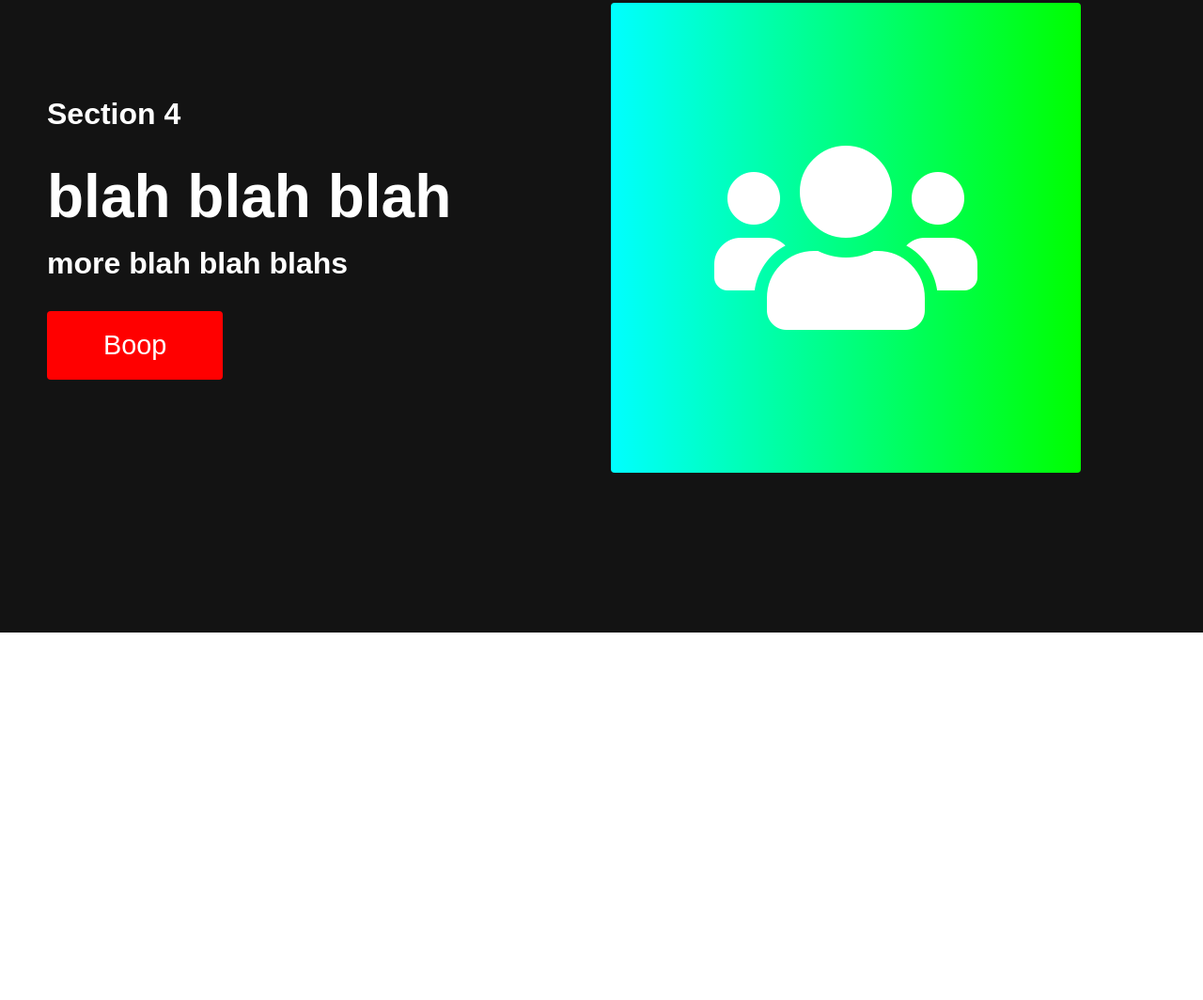
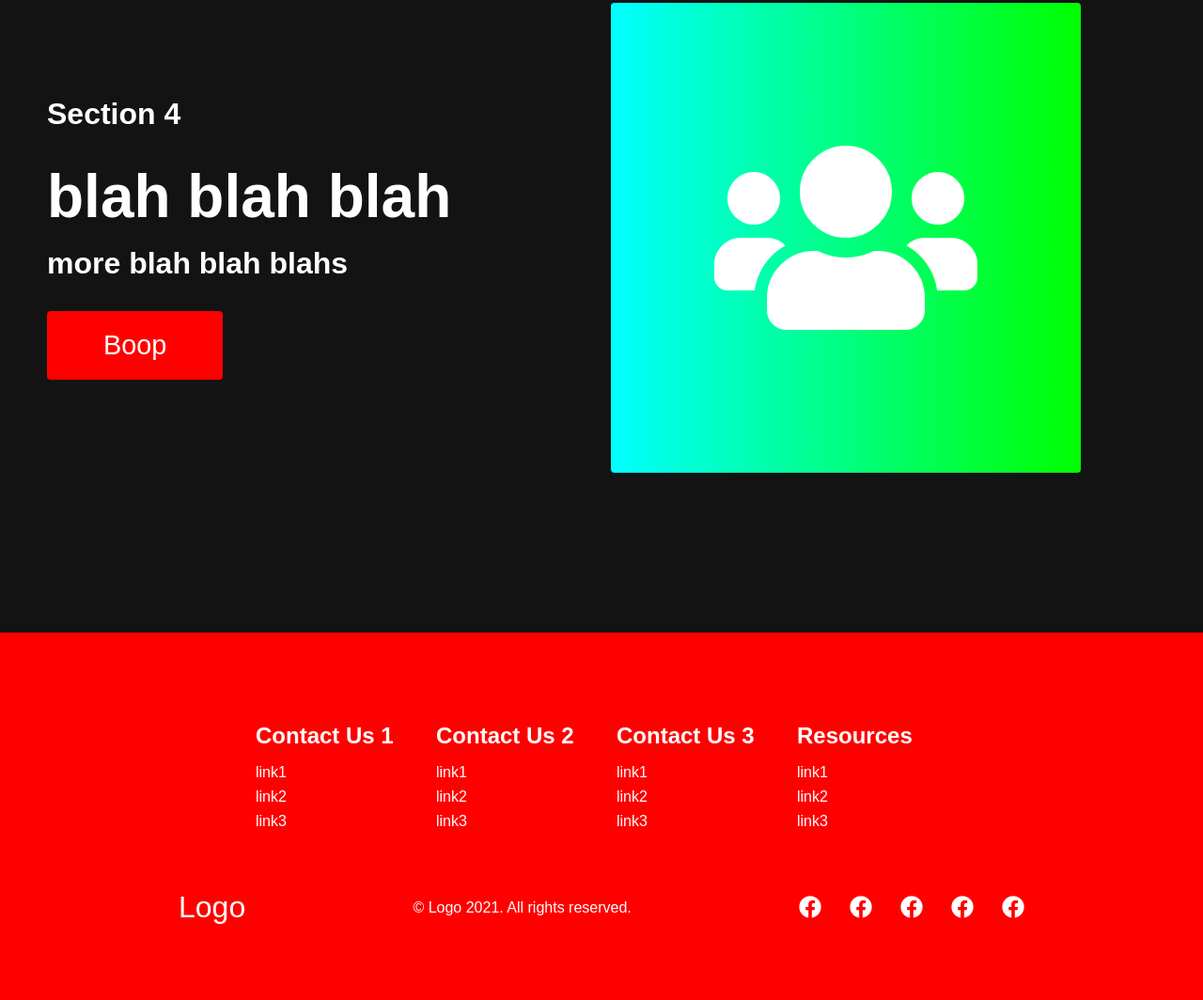
Before and after one commit to fosterhorak/template_simple_biz_site, a plain HTML site: page index.html in a window 1280 px wide. Shown: the part 3195-4259 px from the top of the page at 94% size. Before the commit the page ends 3868 px from the top, so only its background shows below. Drawn offline with Linux system fonts and the light colour scheme.

Commit message:
footer html & css

```diff
--- a/index.html
+++ b/index.html
@@ -122,15 +122,64 @@
 
         </div>
     </div>
-
-
-
     <!-- end section4 -->
 
 
+    <!-- footer -->
+    <div class="footer">
+        <div class="footer_links">
+
+            <div class="footer_link-wrapper">
+                <div class="footer_link-items">
+                    <h2>Contact Us 1</h2>
+                    <a href="/sign-up">link1</a>
+                    <a href="/sign-up">link2</a>
+                    <a href="/sign-up">link3</a>
+                </div>
+                <div class="footer_link-items">
+                    <h2>Contact Us 2</h2>
+                    <a href="/sign-up">link1</a>
+                    <a href="/sign-up">link2</a>
+                    <a href="/sign-up">link3</a>
+                </div>
+            </div>
+
+            <div class="footer_link-wrapper">
+                <div class="footer_link-items">
+                    <h2>Contact Us 3</h2>
+                    <a href="/sign-up">link1</a>
+                    <a href="/sign-up">link2</a>
+                    <a href="/sign-up">link3</a>
+                </div>
+                <div class="footer_link-items">
+                    <h2>Resources</h2>
+                    <a href="/sign-up">link1</a>
+                    <a href="/sign-up">link2</a>
+                    <a href="/sign-up">link3</a>
+                </div>
+            </div>
+
+        </div>
+
+        <section class="social_media">
+            <div class="social_media-wrap">
+                <div class="footer_logo">
+                    <a href="/" id="footer_logo">Logo</a>
+                </div>
+                <p class="website_rights">© Logo 2021. All rights reserved.</p>
+                <div class="social_icons">
+                    <a href="/" class="social_icon_link" target="_blank"><i class="fab fa-facebook"></i></a>
+                    <a href="/" class="social_icon_link" target="_blank"><i class="fab fa-facebook"></i></a>
+                    <a href="/" class="social_icon_link" target="_blank"><i class="fab fa-facebook"></i></a>
+                    <a href="/" class="social_icon_link" target="_blank"><i class="fab fa-facebook"></i></a>
+                    <a href="/" class="social_icon_link" target="_blank"><i class="fab fa-facebook"></i></a>
+                </div>
+            </div>
+        </section>
 
 
-
+    </div>
+    <!-- end footer -->
     <script src="site-scripts.js"></script>
 </body>
 </html>
--- a/styles.css
+++ b/styles.css
@@ -652,10 +652,114 @@
 /* end section4 styling */
 
 
+/* footer styling */
+.footer {
+    background-color: red;
+    padding: 5rem 0;
+    display: flex;
+    flex-direction: column;
+    justify-content: center;
+    align-items: center;
+}
 
+#footer_logo {
+    color: #fff;
+    display: flex;
+    align-items: center;
+    cursor: pointer;
+    text-decoration: none;
+    font-size: 2rem;
+}
 
+.footer_links {
+    width: 100%;
+    max-width: 1000px;
+    display: flex;
+    justify-content: center;
+}
 
+.footer_link-wrapper {
+    display: flex;
+}
 
-/* footer styling */
+.footer_link-items {
+    display: flex;
+    flex-direction: column;
+    align-items: flex-start;
+    margin: 16px;
+    text-align: left;
+    width: 160px;
+    box-sizing: border-box;
+}
 
+.footer_link-items h2{
+    margin-bottom: 16px;
+    color: #fff;
+}
+.footer_link-items a{
+    margin-bottom: 0.5rem;
+    text-decoration: none;
+    color: #fff;
+    transition: 0.3 ease-out;
+}
+.footer_link-items a:hover{
+    color: peachpuff;
+    transition: 0.3 ease-out;
+}
+
+.social_icon_link {
+    color: #fff;
+    font-size: 24px;
+}
+
+.social_media {
+    max-width: 1000px;
+    width: 100%;
+}
+
+.social_media-wrap {
+    display: flex;
+    justify-content: space-between;
+    align-items: center;
+    width: 90%;
+    max-width: 1000px;
+    margin: 40px auto 0 auto;
+}
+
+.social_icons {
+    display: flex;
+    justify-content: space-between;
+    align-items: center;
+    width: 240px;
+}
+
+.website_rights {
+    color: #fff;
+}
+
+@media screen and (max-width: 820px) {
+    .footer_links {
+        padding-top: 2rem;
+    }
+    #footer_logo {
+        margin-bottom: 2rem;
+    }
+    .website_rights {
+        margin-bottom: 2rem;
+    }
+    .footer_link-wrapper {
+        flex-direction: column;
+    }
+    .social_media-wrap {
+        flex-direction: column;
+    }
+}
+
+@media screen and (max-width: 480px) {
+    .footer_links-items {
+        margin: 0;
+        padding: 12px;
+        width: 100%;
+    }
+}
 /* end footer styling */
```
